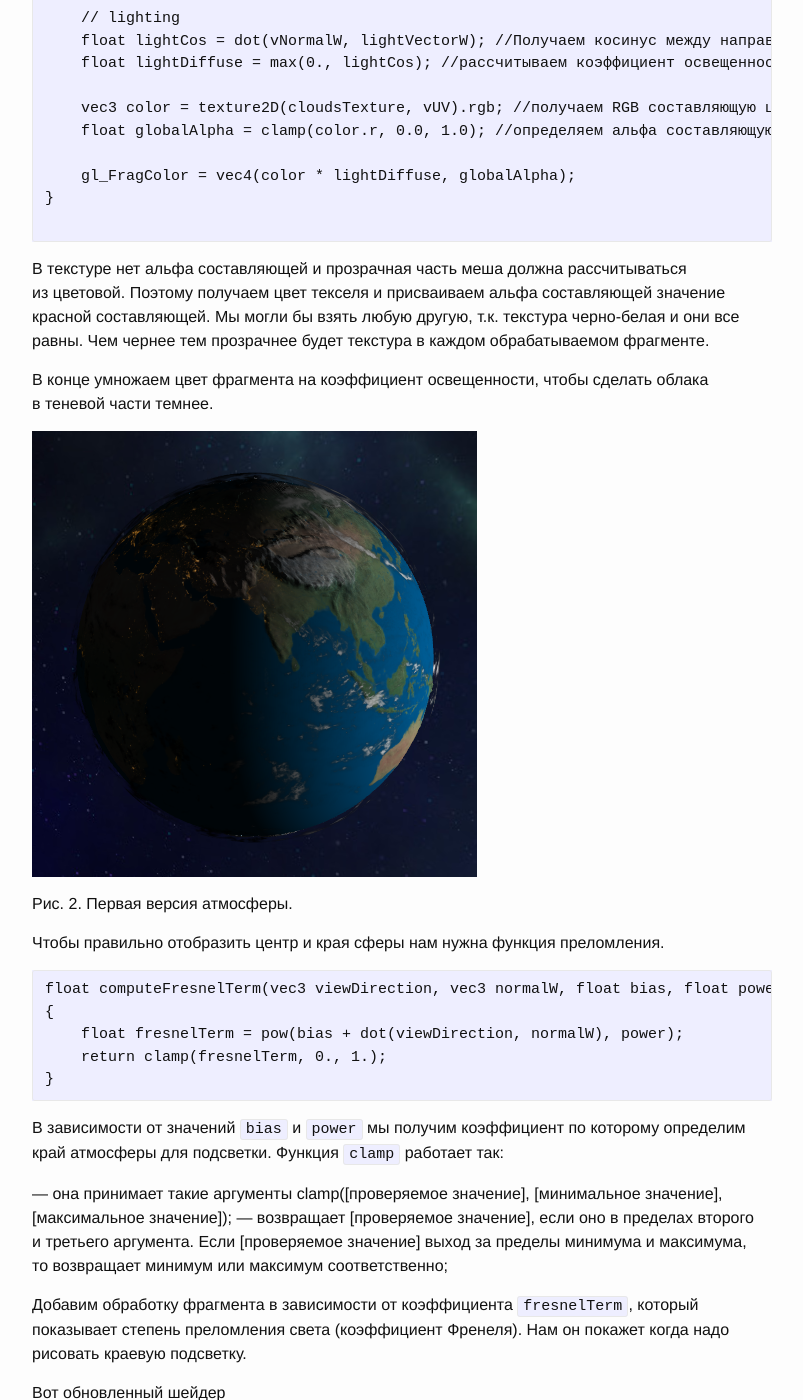
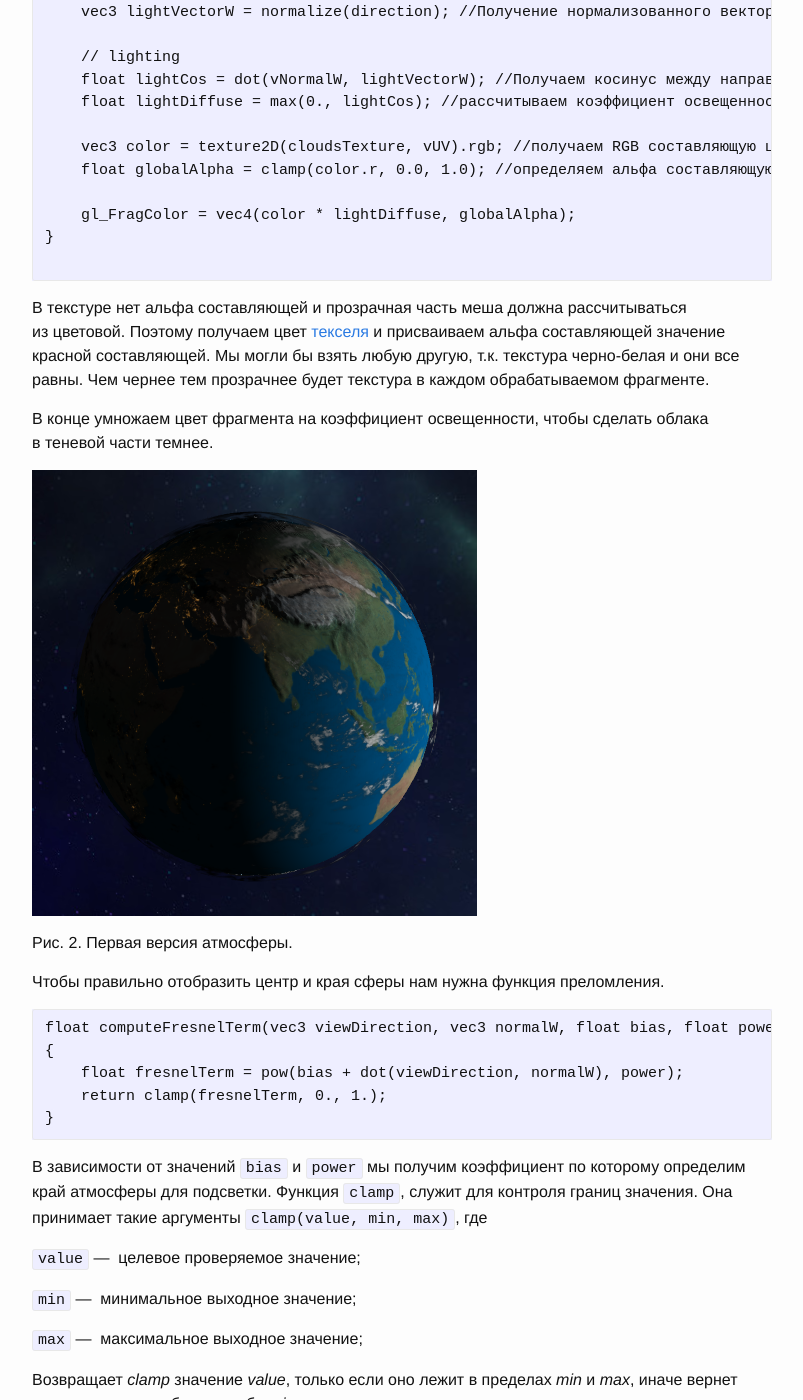
Before and after one commit to forasoft/forasoft.github.io, a Jekyll site: the page built from _posts/2016-09-24-webgl-babylonjs-p2.md, in a window 1280 px wide and 1400 px high, scrolled down 3450 px. Shown: the whole window, without its empty margins (238-1041 px from the left). Built offline with Jekyll 4.4.1, drawn with Linux system fonts in a browser that asks for light colours; comment, search, counter and statistics services are not loaded; some of the changed text lies outside the part shown.

Commit message:
picture numeration and some text fixes

````diff
--- a/_posts/2016-09-24-webgl-babylonjs-p2.md
+++ b/_posts/2016-09-24-webgl-babylonjs-p2.md
@@ -67,6 +67,7 @@ shaderMaterial.setVector3("lightPosition", lightSourceMesh.position);
 ```
 
 Приступим к созданию шейдеров.
+
 *Вершинный шейдер*
 
 ```
@@ -160,7 +161,7 @@ void main(void) {
 ```
 
 В&nbsp;текстуре нет альфа составляющей и&nbsp;прозрачная часть меша должна рассчитываться из&nbsp;цветовой.
-Поэтому получаем цвет текселя и&nbsp;присваиваем альфа составляющей значение красной составляющей. Мы&nbsp;могли&nbsp;бы взять любую другую, т.к. текстура черно-белая и&nbsp;они все равны.
+Поэтому получаем цвет [текселя](https://ru.wikipedia.org/wiki/%D0%A2%D0%B5%D0%BA%D1%81%D0%B5%D0%BB_(%D0%B3%D1%80%D0%B0%D1%84%D0%B8%D0%BA%D0%B0)) и&nbsp;присваиваем альфа составляющей значение красной составляющей. Мы&nbsp;могли&nbsp;бы взять любую другую, т.к. текстура черно-белая и&nbsp;они все равны.
 Чем чернее тем прозрачнее будет текстура в&nbsp;каждом обрабатываемом фрагменте.
 
 В&nbsp;конце умножаем цвет фрагмента на&nbsp;коэффициент освещенности, чтобы сделать облака в&nbsp;теневой части темнее.
@@ -180,10 +181,15 @@ float computeFresnelTerm(vec3 viewDirection, vec3 normalW, float bias, float pow
 ```
 
 В&nbsp;зависимости от&nbsp;значений ```bias``` и ```power``` мы&nbsp;получим коэффициент по&nbsp;которому определим край атмосферы для подсветки.
-Функция ```clamp``` работает так:
+Функция ```clamp```, служит для контроля границ значения. Она принимает такие аргументы ```clamp(value, min, max)```, где
 
-&mdash;&nbsp;она принимает такие аргументы clamp([проверяемое значение], [минимальное значение], [максимальное значение]);
-&mdash;&nbsp;возвращает [проверяемое значение], если оно в&nbsp;пределах второго и&nbsp;третьего аргумента. Если [проверяемое значение] выход за&nbsp;пределы минимума и&nbsp;максимума, то&nbsp;возвращает минимум или максимум соответственно;
+```value``` &mdash;&nbsp; целевое проверяемое значение;
+
+```min``` &mdash;&nbsp; минимальное выходное значение;
+
+```max``` &mdash;&nbsp; максимальное выходное значение;
+
+Возвращает *clamp* значение *value*, только если оно лежит в пределах *min* и *max*, иначе вернет соответственно либо *max* либо *min*.
 
 Добавим обработку фрагмента в&nbsp;зависимости от&nbsp;коэффициента ```fresnelTerm```, который показывает степень преломления света (коэффициент Френеля). Нам он&nbsp;покажет когда надо рисовать краевую подсветку.
 
@@ -254,6 +260,7 @@ float cosConst = 0.9; //граница расссчета эффекта зак
 ```
 
 ``` backLightCos ``` &mdash; этот коэффициент будет основой расчета новой подсветки, по факту это косинус угла между вектором взгляда на вершину и вектором луча света на вершину.
+
 ``` cosConst ``` &mdash; граница косинуса для эффекта заката
 
 Реализуем часть шейдера для ситуации подсветки заката (см. комментарии):
@@ -421,7 +428,7 @@ var sun = BABYLON.Mesh.CreateSphere("sun", 15, config.SUN_RADIUS, scene, true);
 
 Создадим материал и&nbsp;применим в&nbsp;нем процедурную текстуру.
 
-```ProceduralTexture```&mdash;такой вид текстуры позволяет нам генерировать ее&nbsp;визуализацию в&nbsp;GPU через фрагментный шейдер.
+```ProceduralTexture```&mdash; эта текстура генерируется динамически &nbsp;в&nbsp;GPU через фрагментный шейдер.
 К&nbsp;счастью Babylon js&nbsp;уже имеет нужную нам динамическую текстуру под названием ```FireProceduralTexture```, ее&nbsp;и&nbsp;применим.
 
 Скачиваем скрипт с&nbsp;текстурой в&nbsp;папку ```materials``` и&nbsp;подключаем на&nbsp;страницу, как указано ниже.
````
Also changed, not shown: other parts of _posts/2016-09-24-webgl-babylonjs-p2.md (+16 -16 lines), _posts/2016-09-24-webgl-babylonjs-p1.md (+20 -20 lines).
